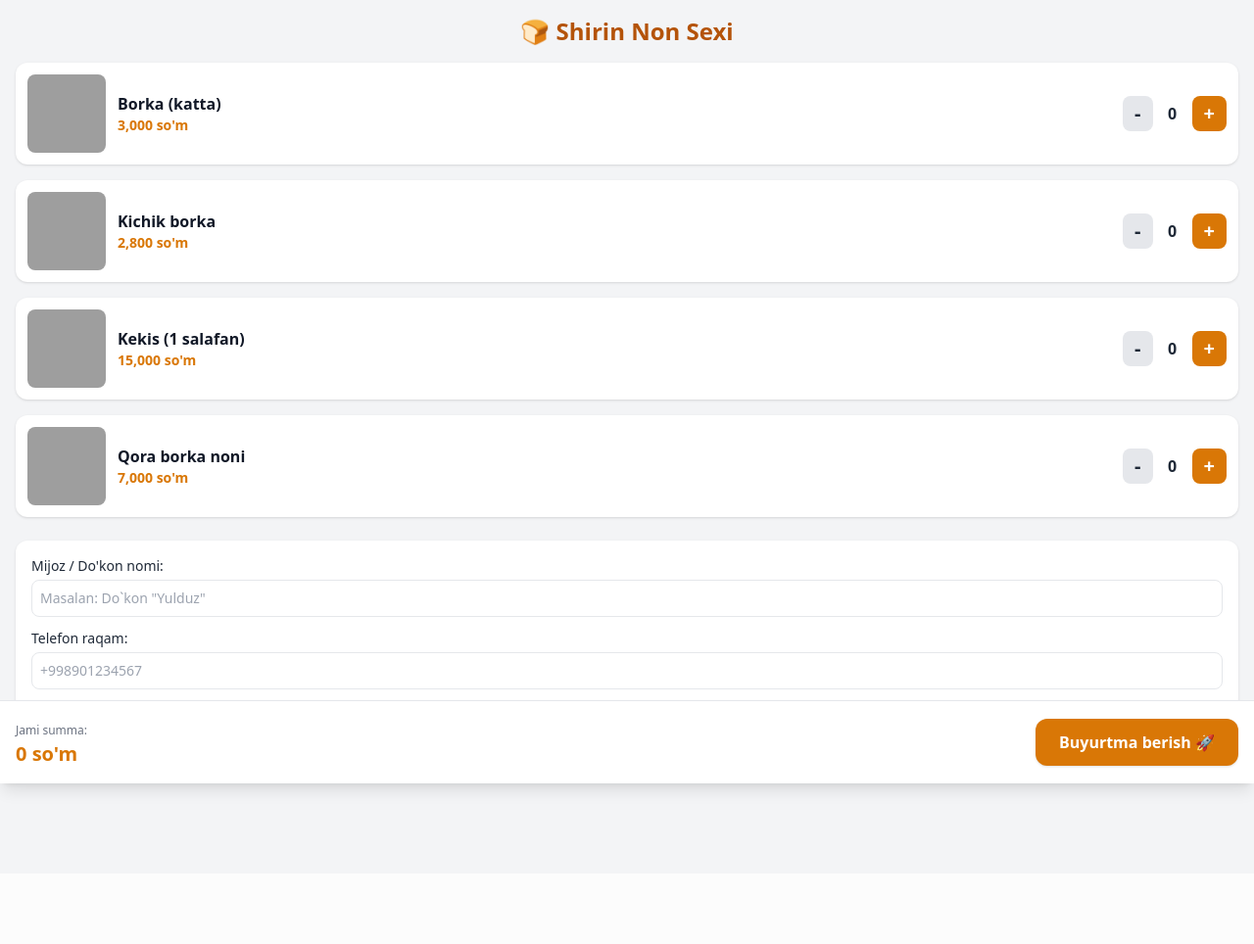
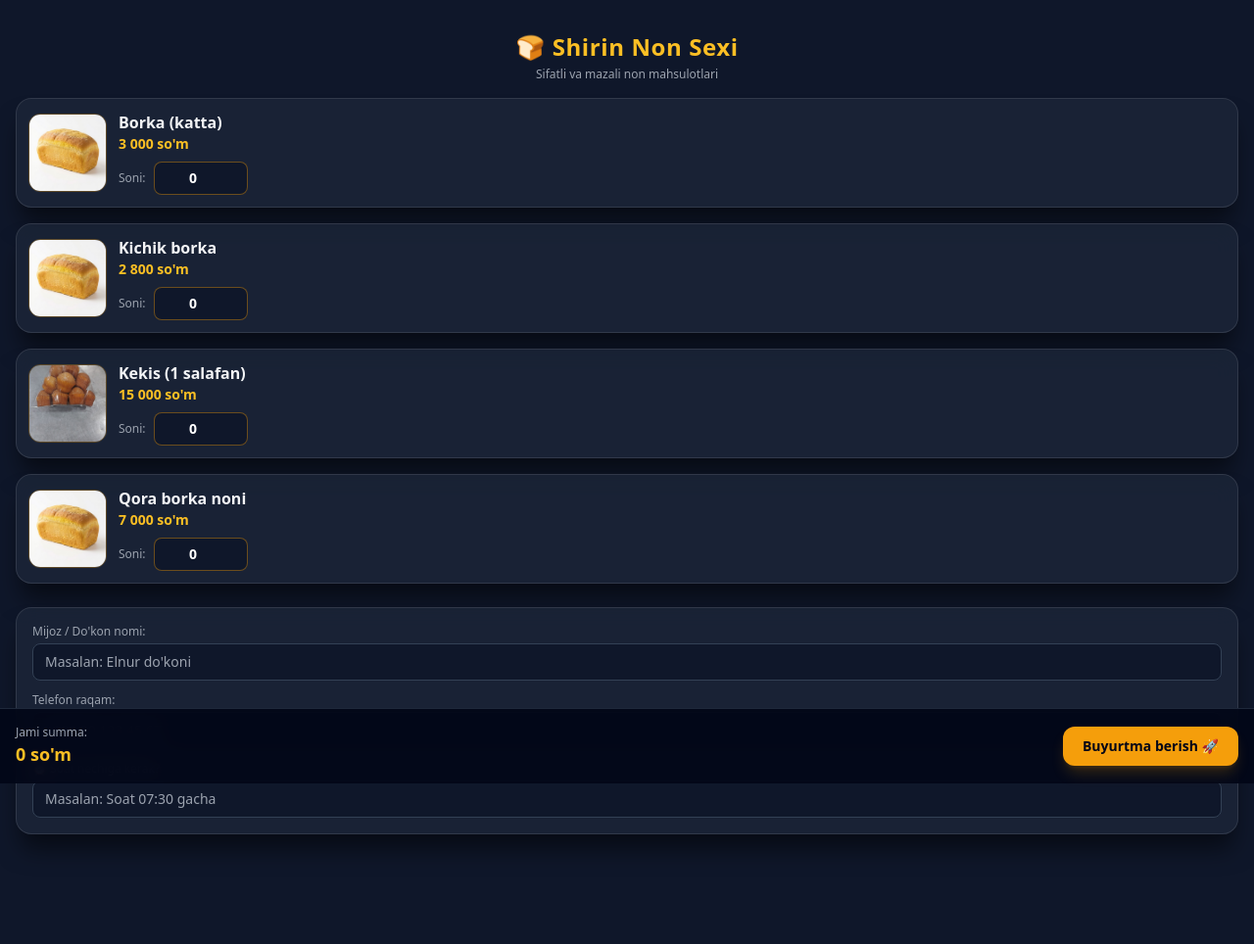
Before and after one commit to sobiejon8/shirin_non, a FastAPI app: page / in a window 1280 px wide. Shown: the whole page at 98% size. Before the commit the page ends 815 px from the top, so only its background shows below. Run offline with FastAPI, Linux system fonts and the light colour scheme; data comes from the database, SQL or seed files in the repository; parts of the project's set-up code (start-up, migrations or seed data) failed here and were passed over; some libraries are stand-ins or nearby versions; grey boxes are pictures that could not be loaded.

Commit message:
Updated index.html to dark theme with manual input

```diff
--- a/templates/index.html
+++ b/templates/index.html
@@ -3,39 +3,111 @@
 <head>
     <meta charset="UTF-8">
     <meta name="viewport" content="width=device-width, initial-scale=1.0">
-    <title>Shirin Non - Buyurtma berish</title>
+    <title>Shirin Non Sexi</title>
     <script src="https://telegram.org/js/telegram-web-app.js"></script>
     <script src="https://cdn.tailwindcss.com"></script>
+    <style>
+        body {
+            background-color: #0f172a;
+            color: #f8fafc;
+            font-family: system-ui, -apple-system, sans-serif;
+        }
+        .card-3d {
+            background: rgba(30, 41, 59, 0.7);
+            backdrop-filter: blur(12px);
+            border: 1px solid rgba(255, 255, 255, 0.1);
+            box-shadow: 0 20px 25px -5px rgba(0, 0, 0, 0.5), 0 10px 10px -5px rgba(0, 0, 0, 0.04);
+            border-radius: 16px;
+        }
+    </style>
 </head>
-<body class="bg-gray-100 p-4 pb-24 text-gray-800">
-    <h1 class="text-2xl font-bold text-center text-amber-700 mb-4">🍞 Shirin Non Sexi</h1>
+<body class="p-4 pb-28">
+
+    <div class="text-center my-4">
+        <h1 class="text-2xl font-extrabold text-amber-400 tracking-wide">🍞 Shirin Non Sexi</h1>
+        <p class="text-xs text-gray-400 mt-1">Sifatli va mazali non mahsulotlari</p>
+    </div>
 
     <!-- Mahsulotlar Ro'yxati -->
-    <div id="products-list" class="space-y-4 mb-6"></div>
+    <div class="space-y-4">
 
-    <!-- Buyurtma ma'lumotlari -->
-    <div class="bg-white p-4 rounded-xl shadow space-y-3">
+        <!-- Borka Katta -->
+        <div class="card-3d p-3 flex items-center space-x-3">
+            <img src="/static/images/borka.jpg" onerror="this.src='https://via.placeholder.com/80?text=Borka'" class="w-20 h-20 object-cover rounded-xl border border-amber-500/30">
+            <div class="flex-1">
+                <h3 class="font-bold text-base text-gray-100">Borka (katta)</h3>
+                <p class="text-amber-400 font-semibold text-sm">3 000 so'm</p>
+                <div class="mt-2 flex items-center space-x-2">
+                    <span class="text-xs text-gray-400">Soni:</span>
+                    <input type="number" min="0" value="0" data-price="3000" data-name="Borka (katta)" oninput="calculateTotal()" class="count-input w-24 bg-slate-900 border border-amber-500/40 rounded-lg text-center py-1.5 text-white font-bold text-sm focus:outline-none focus:border-amber-400">
+                </div>
+            </div>
+        </div>
+
+        <!-- Kichik Borka -->
+        <div class="card-3d p-3 flex items-center space-x-3">
+            <img src="/static/images/borka.jpg" onerror="this.src='https://via.placeholder.com/80?text=Kichik+Borka'" class="w-20 h-20 object-cover rounded-xl border border-amber-500/30">
+            <div class="flex-1">
+                <h3 class="font-bold text-base text-gray-100">Kichik borka</h3>
+                <p class="text-amber-400 font-semibold text-sm">2 800 so'm</p>
+                <div class="mt-2 flex items-center space-x-2">
+                    <span class="text-xs text-gray-400">Soni:</span>
+                    <input type="number" min="0" value="0" data-price="2800" data-name="Kichik borka" oninput="calculateTotal()" class="count-input w-24 bg-slate-900 border border-amber-500/40 rounded-lg text-center py-1.5 text-white font-bold text-sm focus:outline-none focus:border-amber-400">
+                </div>
+            </div>
+        </div>
+
+        <!-- Kekis -->
+        <div class="card-3d p-3 flex items-center space-x-3">
+            <img src="/static/images/kekis.jpg" onerror="this.src='https://via.placeholder.com/80?text=Kekis'" class="w-20 h-20 object-cover rounded-xl border border-amber-500/30">
+            <div class="flex-1">
+                <h3 class="font-bold text-base text-gray-100">Kekis (1 salafan)</h3>
+                <p class="text-amber-400 font-semibold text-sm">15 000 so'm</p>
+                <div class="mt-2 flex items-center space-x-2">
+                    <span class="text-xs text-gray-400">Soni:</span>
+                    <input type="number" min="0" value="0" data-price="15000" data-name="Kekis (1 salafan)" oninput="calculateTotal()" class="count-input w-24 bg-slate-900 border border-amber-500/40 rounded-lg text-center py-1.5 text-white font-bold text-sm focus:outline-none focus:border-amber-400">
+                </div>
+            </div>
+        </div>
+
+        <!-- Qora Borka -->
+        <div class="card-3d p-3 flex items-center space-x-3">
+            <img src="/static/images/borka.jpg" onerror="this.src='https://via.placeholder.com/80?text=Qora+Borka'" class="w-20 h-20 object-cover rounded-xl border border-amber-500/30">
+            <div class="flex-1">
+                <h3 class="font-bold text-base text-gray-100">Qora borka noni</h3>
+                <p class="text-amber-400 font-semibold text-sm">7 000 so'm</p>
+                <div class="mt-2 flex items-center space-x-2">
+                    <span class="text-xs text-gray-400">Soni:</span>
+                    <input type="number" min="0" value="0" data-price="7000" data-name="Qora borka noni" oninput="calculateTotal()" class="count-input w-24 bg-slate-900 border border-amber-500/40 rounded-lg text-center py-1.5 text-white font-bold text-sm focus:outline-none focus:border-amber-400">
+                </div>
+            </div>
+        </div>
+
+    </div>
+
+    <!-- Mijoz Ma'lumotlari Formasi -->
+    <div class="card-3d p-4 mt-6 space-y-3">
         <div>
-            <label class="block text-sm font-medium mb-1">Mijoz / Do'kon nomi:</label>
-            <input type="text" id="customer_name" placeholder='Masalan: Do`kon "Yulduz"' class="w-full border p-2 rounded-lg text-sm" required>
+            <label class="block text-xs font-medium text-gray-400 mb-1">Mijoz / Do'kon nomi:</label>
+            <input type="text" id="client_name" placeholder="Masalan: Elnur do'koni" class="w-full bg-slate-900 border border-slate-700 rounded-lg px-3 py-2 text-sm text-white focus:outline-none focus:border-amber-400">
         </div>
         <div>
-            <label class="block text-sm font-medium mb-1">Telefon raqam:</label>
-            <input type="tel" id="phone_number" placeholder="+998901234567" class="w-full border p-2 rounded-lg text-sm" required>
+            <label class="block text-xs font-medium text-gray-400 mb-1">Telefon raqam:</label>
+            <input type="tel" id="client_phone" placeholder="+998 90 123 45 67" class="w-full bg-slate-900 border border-slate-700 rounded-lg px-3 py-2 text-sm text-white focus:outline-none focus:border-amber-400">
         </div>
         <div>
-            <label class="block text-sm font-medium mb-1">⏰ Soat nechiga kerak?</label>
-            <input type="time" id="requested_time" class="w-full border p-2 rounded-lg text-sm font-bold text-amber-700" required>
+            <label class="block text-xs font-medium text-gray-400 mb-1">⏰ Soat nechiga kerak?</label>
+            <input type="text" id="delivery_time" placeholder="Masalan: Soat 07:30 gacha" class="w-full bg-slate-900 border border-slate-700 rounded-lg px-3 py-2 text-sm text-white focus:outline-none focus:border-amber-400">
         </div>
     </div>
 
-    <!-- Tasdiqlash Tugmasi -->
-    <div class="fixed bottom-0 left-0 right-0 p-4 bg-white border-t flex justify-between items-center shadow-lg">
+    <!-- Pastki Jami Summa va Buyurtma Tugmasi -->
+    <div class="fixed bottom-0 left-0 right-0 p-4 bg-slate-950/90 backdrop-blur-md border-t border-slate-800 flex items-center justify-between z-50">
         <div>
-            <span class="text-xs text-gray-500">Jami summa:</span>
-            <div id="total-price" class="text-xl font-extrabold text-amber-600">0 so'm</div>
+            <span class="text-xs text-gray-400 block">Jami summa:</span>
+            <span id="total_price" class="text-lg font-bold text-amber-400">0 so'm</span>
         </div>
-        <button onclick="submitOrder()" class="bg-amber-600 hover:bg-amber-700 text-white font-bold px-6 py-3 rounded-xl shadow">
+        <button onclick="sendOrder()" class="bg-amber-500 hover:bg-amber-600 text-slate-950 font-bold px-5 py-2.5 rounded-xl text-sm transition shadow-lg shadow-amber-500/20">
             Buyurtma berish 🚀
         </button>
     </div>
@@ -44,92 +116,59 @@
         const tg = window.Telegram.WebApp;
         tg.expand();
 
-        let products = [];
-        let quantities = {};
-
-        async function fetchProducts() {
-            const res = await fetch('/api/products');
-            products = await res.json();
-            renderProducts();
+        function calculateTotal() {
+            let total = 0;
+            document.querySelectorAll('.count-input').forEach(input => {
+                const count = parseInt(input.value) || 0;
+                const price = parseInt(input.dataset.price);
+                total += count * price;
+            });
+            document.getElementById('total_price').innerText = total.toLocaleString('uz-UZ') + " so'm";
         }
 
-        function renderProducts() {
-            const container = document.getElementById('products-list');
-            container.innerHTML = '';
-            products.forEach(p => {
-                quantities[p.id] = quantities[p.id] || 0;
-                container.innerHTML += `
-                    <div class="bg-white p-3 rounded-xl shadow flex items-center justify-between">
-                        <img src="${p.image_url || 'https://via.placeholder.com/80'}" class="w-20 h-20 object-cover rounded-lg">
-                        <div class="flex-1 ml-3">
-                            <h3 class="font-bold text-base text-gray-900">${p.title}</h3>
-                            <p class="text-amber-600 font-semibold text-sm">${p.price.toLocaleString()} so'm</p>
-                        </div>
-                        <div class="flex items-center space-x-2">
-                            <button onclick="changeQty(${p.id}, -5)" class="bg-gray-200 text-xl font-bold px-3 py-1 rounded-lg">-</button>
-                            <span id="qty-${p.id}" class="font-bold min-w-[24px] text-center">${quantities[p.id]}</span>
-                            <button onclick="changeQty(${p.id}, 5)" class="bg-amber-600 text-white text-xl font-bold px-3 py-1 rounded-lg">+</button>
-                        </div>
-                    </div>
-                `;
-            });
-            updateTotal();
-        }
+        function sendOrder() {
+            const name = document.getElementById('client_name').value.trim();
+            const phone = document.getElementById('client_phone').value.trim();
+            const time = document.getElementById('delivery_time').value.trim();
 
-        function changeQty(id, delta) {
-            quantities[id] = Math.max(0, (quantities[id] || 0) + delta);
-            document.getElementById(`qty-${id}`).innerText = quantities[id];
-            updateTotal();
-        }
-
-        function updateTotal() {
-            let total = 0;
-            products.forEach(p => {
-                total += (quantities[p.id] || 0) * p.price;
-            });
-            document.getElementById('total-price').innerText = total.toLocaleString() + " so'm";
-        }
-
-        async function submitOrder() {
-            const customer_name = document.getElementById('customer_name').value.trim();
-            const phone_number = document.getElementById('phone_number').value.trim();
-            const requested_time = document.getElementById('requested_time').value;
-
-            if (!customer_name || !phone_number || !requested_time) {
-                alert("Iltimos, barcha maydonlarni to'ldiring!");
+            if(!name || !phone) {
+                alert("Iltimos, ismingiz va telefon raqamingizni kiriting!");
                 return;
             }
 
-            const items = products.filter(p => quantities[p.id] > 0).map(p => ({
-                product_id: p.id,
-                quantity: quantities[p.id]
-            }));
+            let items = [];
+            let totalSum = 0;
 
-            if (items.length === 0) {
-                alert("Kamida bitta mahsulot tanlang!");
+            document.querySelectorAll('.count-input').forEach(input => {
+                const count = parseInt(input.value) || 0;
+                if(count > 0) {
+                    const itemName = input.dataset.name;
+                    const price = parseInt(input.dataset.price);
+                    items.push({
+                        name: itemName,
+                        count: count,
+                        price: price,
+                        sum: count * price
+                    });
+                    totalSum += count * price;
+                }
+            });
+
+            if(items.length === 0) {
+                alert("Kamida bitta mahsulot miqdorini kiriting!");
                 return;
             }
 
-            const response = await fetch('/api/orders', {
-                method: 'POST',
-                headers: { 'Content-Type': 'application/json' },
-                body: JSON.stringify({
-                    customer_name,
-                    phone_number,
-                    requested_time,
-                    items
-                })
-            });
+            const data = {
+                client_name: name,
+                phone: phone,
+                delivery_time: time,
+                items: items,
+                total_sum: totalSum
+            };
 
-            if (response.ok) {
-                alert("Buyurtmangiz qabul qilindi! Rahmat.");
-                tg.close();
-            } else {
-                alert("Xatolik yuz berdi. Qayta urinib ko'ring.");
-            }
+            tg.sendData(JSON.stringify(data));
         }
-
-        fetchProducts();
     </script>
 </body>
 </html>
```
Also changed, not shown: static/images/borka.jpg (added), static/images/kekis.jpg (added), static/images/qora_borka.jpg (added).
